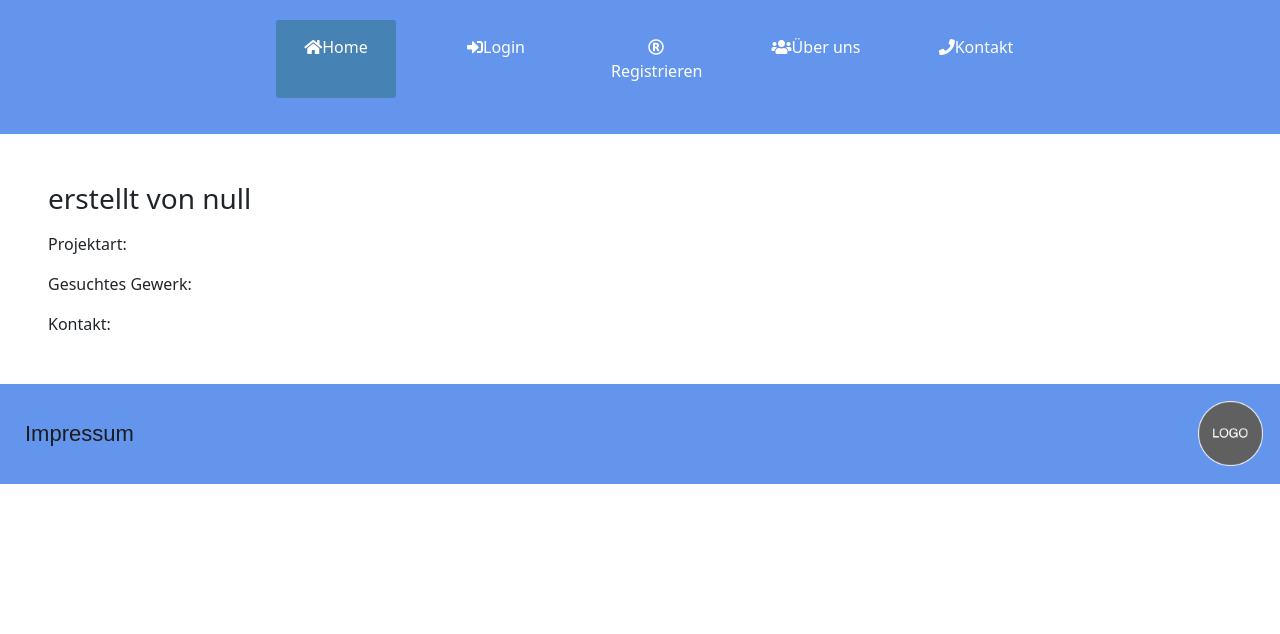
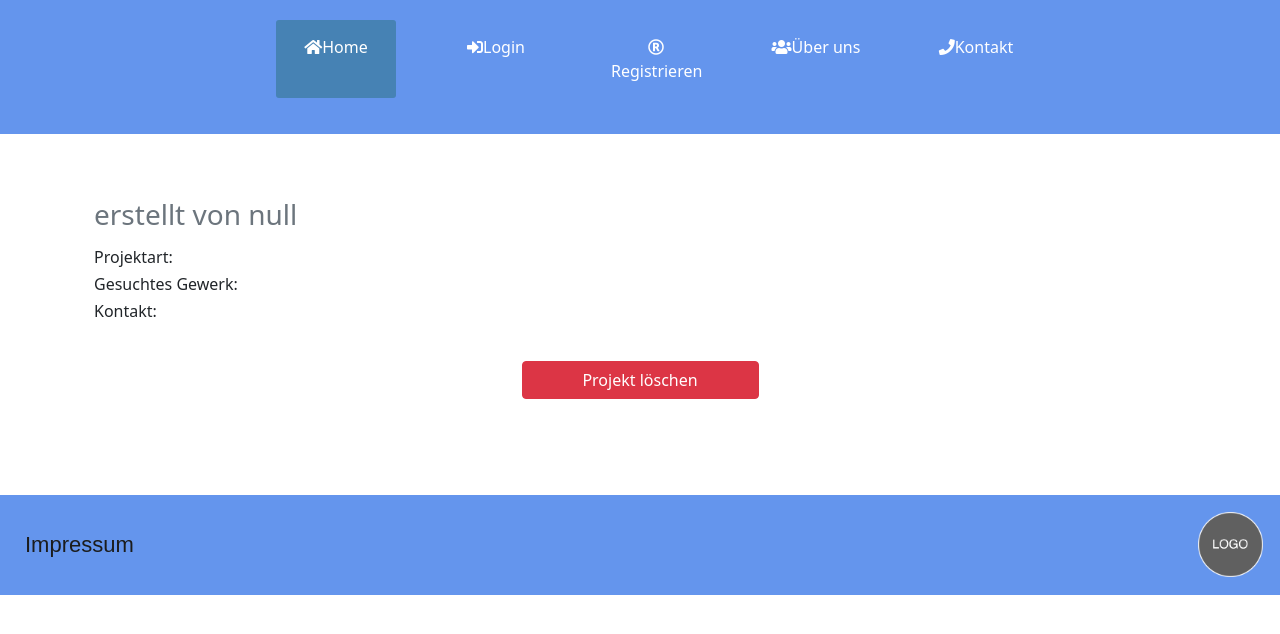
Before and after one commit to kigari94/One4All, a Spring app: page /views/projectDetailPage in a window 1280 px wide. Shown: the top 634 px of the page. Run offline with Thymeleaf, Linux system fonts and the light colour scheme; the template is opened without the code that fills it, so the values that code supplies are empty; some of the project's set-up classes (security, data sources, template engines, error pages and the like) are left out, and stand-ins take their place.

Commit message:
adding styling of projectDetailPage

```diff
--- a/src/main/java/com/haw/one4all/repository/ProjectRepository.java
+++ b/src/main/java/com/haw/one4all/repository/ProjectRepository.java
@@ -2,7 +2,6 @@
 
 import com.haw.one4all.Model.Project;
 import org.springframework.data.jpa.repository.JpaRepository;
-import org.springframework.data.jpa.repository.Query;
 
 public interface ProjectRepository extends JpaRepository<Project, Long> {
 
--- a/src/main/resources/static/css/main.css
+++ b/src/main/resources/static/css/main.css
@@ -77,9 +77,9 @@
 /*    font-size:72px;*/
 /*}*/
 
-h1 {
-    margin-left: 10px;
-}
+/*h1 {*/
+/*    margin-left: 10px;*/
+/*}*/
 
 .footer {
     position: relative;
--- a/src/main/resources/templates/views/projectDetailPage.html
+++ b/src/main/resources/templates/views/projectDetailPage.html
@@ -25,27 +25,32 @@
         <li><a href="#"><i class="fas fa-phone"></i>Kontakt</a></li>
     </ul>
 </div>
-<div id="contentContainer" class="m-5">
-    <div id="tile" class="">
-        <h1 class="" th:text="${project.title}"></h1>
+<div id="contentContainer" class="container col-xxl-8 px-4 py-5">
+    <div id="tile" class="row-cols-1">
+        <h1 class="display-5 fw-bold lh-1 mb-3" th:text="${project.title}"></h1>
     </div>
-    <div id="creator" class="">
-        <h3 class="" th:text="'erstellt von ' + ${project.user.username}"></h3>
+    <div id="creator" class="row-cols-1">
+        <h3 class="text-muted" th:text="'erstellt von ' + ${project.user.username}"></h3>
     </div>
-    <div id="description">
-        <p class="" th:text="${project.description}"></p>
+    <div id="description" class="row-cols-1">
+        <p class="lead" th:text="${project.description}"></p>
     </div>
-    <div id="projectType">
-        <p>Projektart:</p>
-        <p class="" th:text="${project.projectType}"></p>
+    <div id="projectType" class="row d-flex align items-start">
+        <h6 class="col-3">Projektart:</h6>
+        <div class="col-2" th:text="${project.projectType}"></div>
     </div>
-    <div id="crew">
-        <p>Gesuchtes Gewerk:</p>
-        <p class="" th:text="${project.crew}"></p>
+    <div id="crew" class="row">
+        <h6 class="col-3">Gesuchtes Gewerk:</h6>
+        <div class="col-2" th:text="${project.crew}"></div>
     </div>
-    <div id="contact">
-        <p>Kontakt:</p>
-        <p class="" th:text="${project.email}"></p>
+    <div id="contact" class="row">
+        <h6 class="col-3">Kontakt:</h6>
+        <div class="col-2" th:text="${project.email}"></div>
+    </div>
+    <div id="delete" class="row d-flex justify-content-center m-4">
+        <div class="col-3">
+            <button type="button" class="btn btn-danger">Projekt löschen</button>
+        </div>
     </div>
 </div>
 <div class="footer">
```
